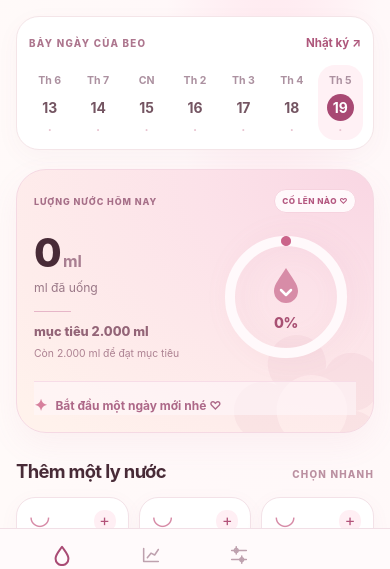
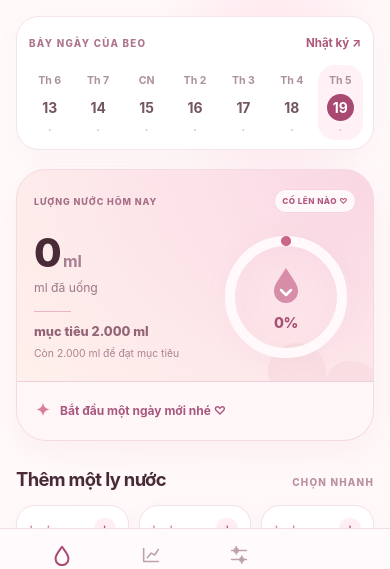
Before and after one commit to hungdeniubeo/water-reminder-ios, a website: page index.html in a window 390 px wide. Shown: the part 243-812 px from the top of the page. Drawn offline with Linux system fonts and the light colour scheme; no server answers.

Commit message:
fix(ui): align progress footer with card edges and reduce accidental iPhone zoom

```diff
--- a/styles.css
+++ b/styles.css
@@ -157,3 +157,31 @@ input,textarea,select{font-size:16px!important;-webkit-text-size-adjust:100%}
 .solo-push-card .setup-link{display:inline;color:#a3436b;text-decoration:underline;text-underline-offset:3px;font-size:.79rem}
 @media(min-width:400px) and (max-width:460px){.app-shell{padding-left:24px;padding-right:24px}.progress-main{gap:11px}.hero-intro h1{font-size:2.9rem}.calendar-card{padding:20px 18px}.week-peek{padding-inline:16px}}
 @media(max-width:428px){.tabbar{max-width:428px}.topbar{gap:8px}.identity small{letter-spacing:.055em}.calendar-date{min-height:40px}}
+
+/* iPhone polish: keep the progress-card footer flush with the rounded card edge. */
+.progress-card{--progress-gutter:22px;padding-bottom:0}
+.card-foot{
+  box-sizing:border-box;
+  position:relative;
+  z-index:1;
+  width:auto;
+  min-height:59px;
+  margin:0 calc(0px - var(--progress-gutter));
+  padding:15px var(--progress-gutter) 17px;
+  display:flex;
+  align-items:center;
+  justify-content:flex-start;
+  gap:9px;
+  border-top:1px solid #efcfdb;
+  border-radius:0 0 29px 29px;
+  background:#fff6f8;
+  color:#a9577e;
+  line-height:1.45;
+}
+.card-foot .rose-sparkle{display:grid;flex:0 0 17px;place-items:center;line-height:1;font-size:17px}
+.card-foot #progress-message{display:block;min-width:0;flex:1;overflow-wrap:anywhere}
+@media(max-width:390px){.progress-card{--progress-gutter:17px}}
+@media(max-width:340px){.progress-card{--progress-gutter:13px}}
+/* Suppress accidental double-tap zoom while preserving taps and vertical scroll. */
+html,body,.app-shell{touch-action:pan-y}
+button,a,input,textarea,select,.tabbar{touch-action:manipulation}
--- a/sw.js
+++ b/sw.js
@@ -1,5 +1,5 @@
 /* Offline app shell + user-visible Web Push notifications (requires a configured sender). */
-const CACHE_NAME = 'water-reminder-static-v5-beo-single';
+const CACHE_NAME = 'water-reminder-static-v6-aligned';
 const ASSETS = ['./','./index.html','./styles.css','./app.js','./logic.js','./i18n.js','./journal-ui.js','./hydration-insights.js','./solo.js','./push-config.js','./manifest.webmanifest','./assets/icon.svg','./assets/icon-maskable.svg'];
 
 self.addEventListener('install', event => {
```
